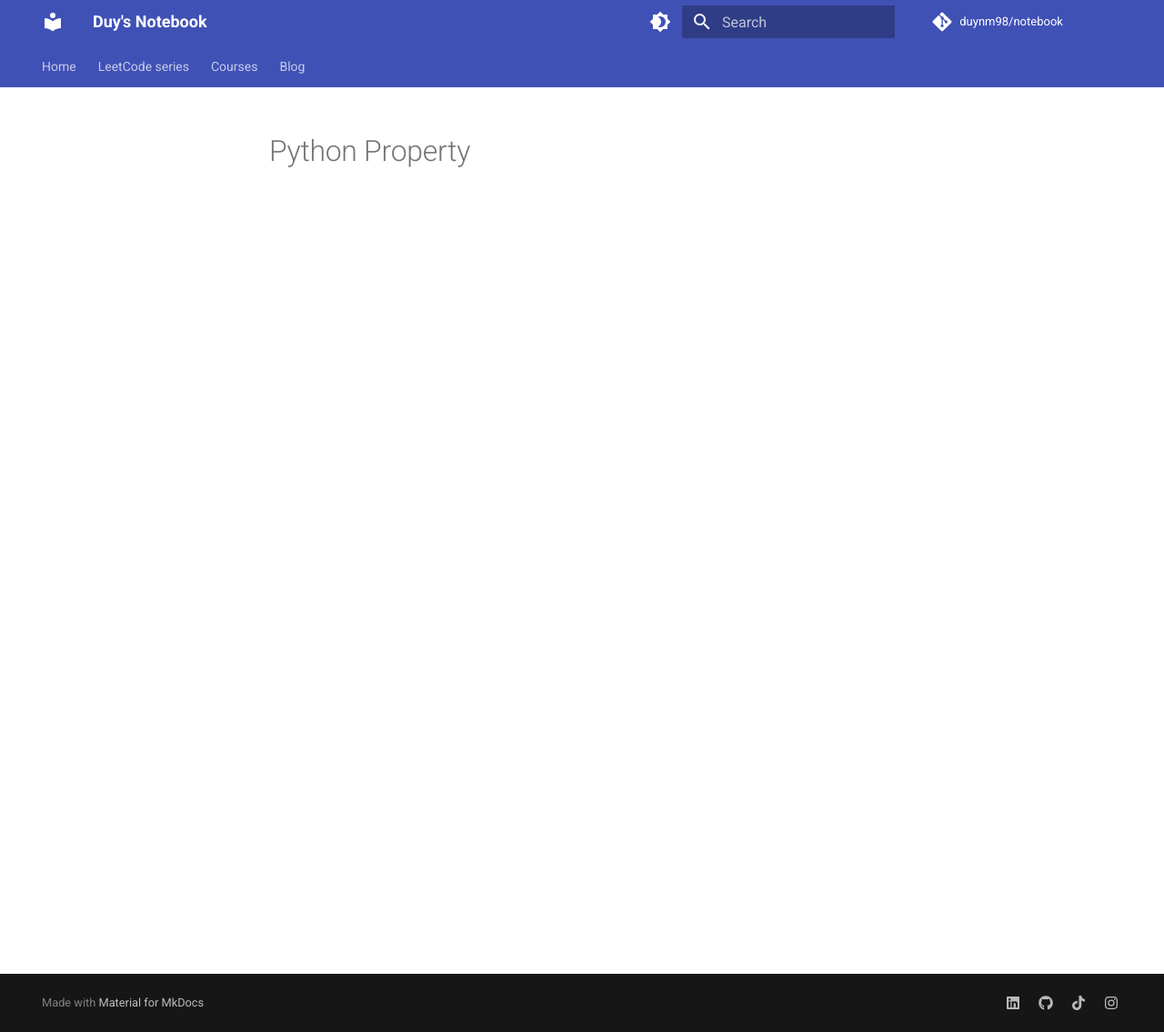
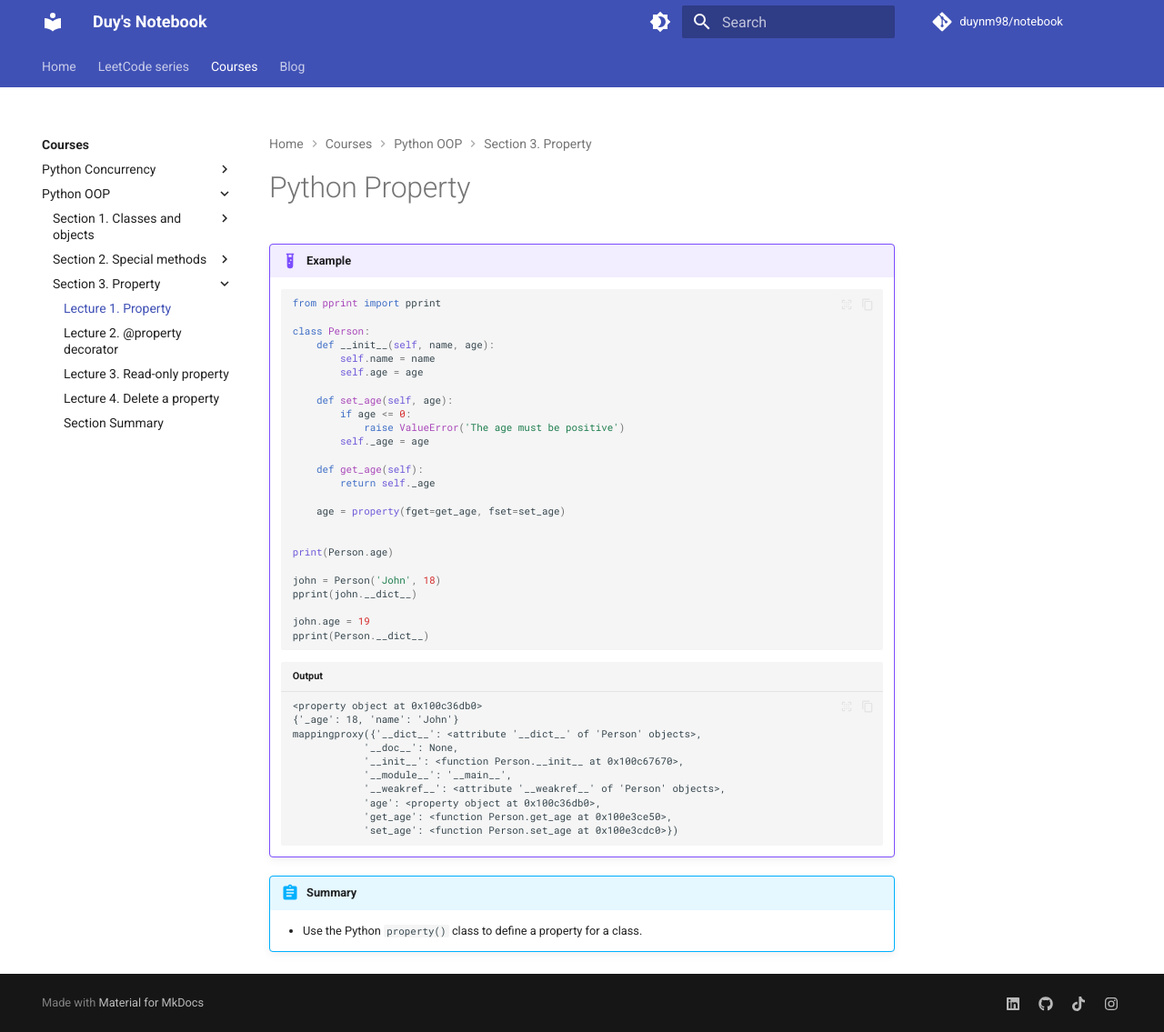
Before and after one commit to duy07t1k23cht/notebook, an MkDocs documentation site: the page built from docs/course/python-oop/S03L01-Property.md, in a window 1280 px wide and 1135 px high. Shown: the whole window at 91% size. Built offline with MkDocs 1.6.1 and Material for MkDocs 9.7.7, drawn with Linux system fonts in a browser that asks for light colours; comment, search, counter and statistics services are not loaded.

Commit message:
Some change

````diff
--- a/docs/course/python-oop/S03L01-Property.md
+++ b/docs/course/python-oop/S03L01-Property.md
@@ -1 +1,47 @@
 # Python Property
+
+!!! example
+
+    ```py
+    from pprint import pprint
+
+    class Person:
+        def __init__(self, name, age):
+            self.name = name
+            self.age = age
+
+        def set_age(self, age):
+            if age <= 0:
+                raise ValueError('The age must be positive')
+            self._age = age
+
+        def get_age(self):
+            return self._age
+
+        age = property(fget=get_age, fset=set_age)
+
+
+    print(Person.age)
+
+    john = Person('John', 18)
+    pprint(john.__dict__)
+
+    john.age = 19
+    pprint(Person.__dict__)
+    ```
+
+    ```title="Output"
+    <property object at 0x100c36db0>
+    {'_age': 18, 'name': 'John'}
+    mappingproxy({'__dict__': <attribute '__dict__' of 'Person' objects>,
+                '__doc__': None,
+                '__init__': <function Person.__init__ at 0x100c67670>,
+                '__module__': '__main__',
+                '__weakref__': <attribute '__weakref__' of 'Person' objects>,
+                'age': <property object at 0x100c36db0>,
+                'get_age': <function Person.get_age at 0x100e3ce50>,
+                'set_age': <function Person.set_age at 0x100e3cdc0>})
+    ```
+
+!!! abstract "Summary"
+    - Use the Python `property()` class to define a property for a class.
--- a/mkdocs.yml
+++ b/mkdocs.yml
@@ -40,7 +40,13 @@ nav:
                 - Lecture 9. Class methods: course/python-oop/S01L09-Class-methods.md
                 - Lecture 10. Static methods: course/python-oop/S01L10-Static-methods.md
               - Section 2. Special methods:
-                - Section Summarys:  course/python-oop/S02-Summary.md
+                - Section Summary: course/python-oop/S02-Summary.md
+              - Section 3. Property:
+                - Lecture 1. Property: course/python-oop/S03L01-Property.md
+                - Lecture 2. @property decorator: course/python-oop/S03L02-property-decorator.md
+                - Lecture 3. Read-only property: course/python-oop/S03L03-Read-only-property.md
+                - Lecture 4. Delete a property: course/python-oop/S01L04-Delete-a-property.md
+                - Section Summary: course/python-oop/S03-Summary.md
           # - Mock System Design Interview:
             # - course/system-design-interview/index.md
             # - Design a URL Shortening Service: course/system-design-interview/url-shortening-service.md
````
Also changed, not shown: docs/course/python-oop/S01L04-Delete-a-property.md (added, +92 -0 lines), docs/course/python-oop/S03L02-property-decorator.md (added, +51 -0 lines), docs/course/python-oop/S03L03-Read-only-property.md (added, +43 -0 lines), docs/course/python-oop/index.md (+1 -1 lines), docs/course/python-oop/S03-Summary.md (added).
